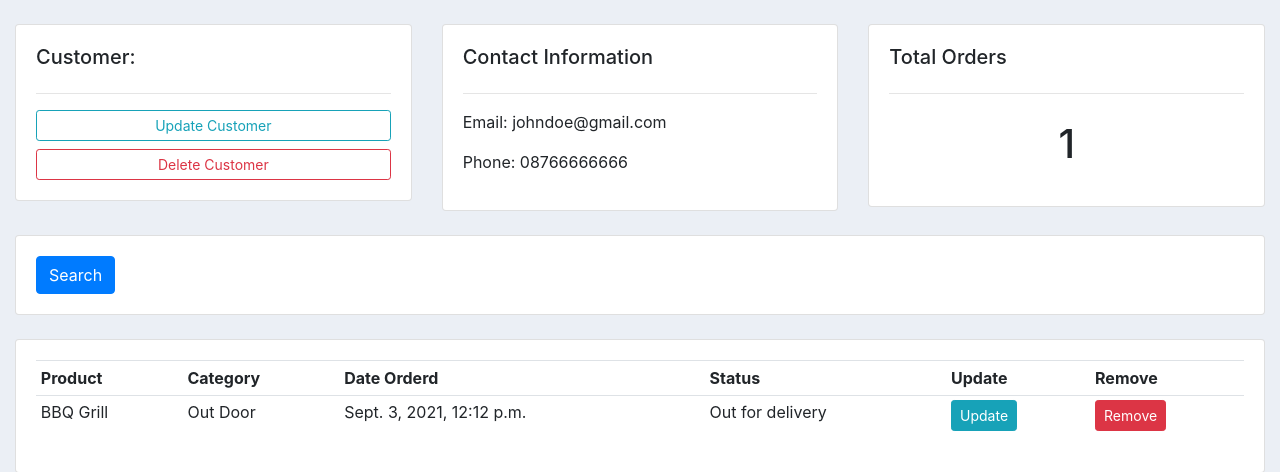
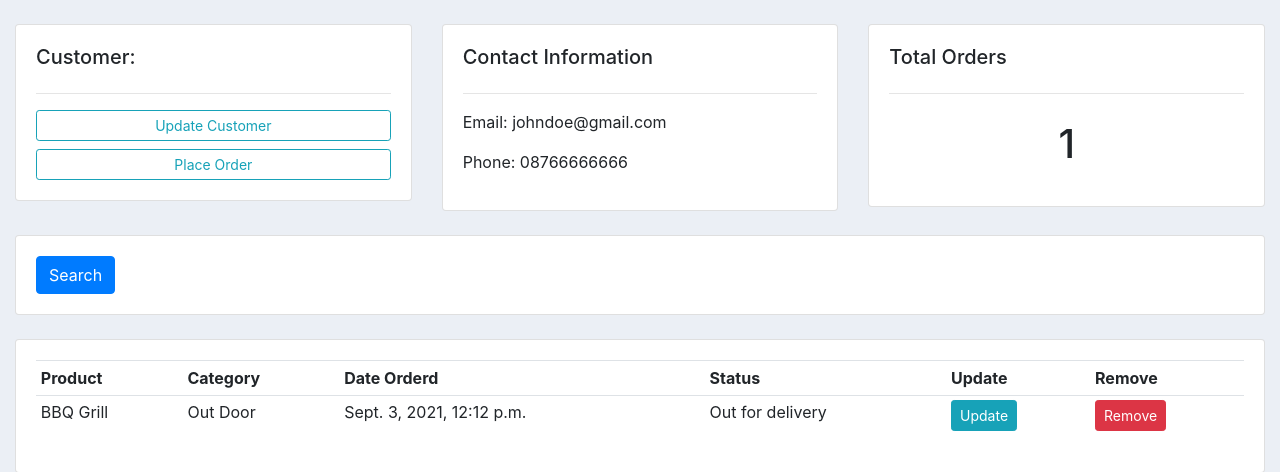
Before and after one commit to aryan008/ivy_test, a Django app: page /customer/1/ in a window 1280 px wide. Shown: the part 68-540 px from the top of the page. Run offline with Django 3.2, Linux system fonts and the light colour scheme; data comes from the database, SQL or seed files in the repository; some libraries are stand-ins or nearby versions.

Commit message:
inline formsets done

```diff
--- a/accounts/templates/accounts/customer.html
+++ b/accounts/templates/accounts/customer.html
@@ -10,7 +10,7 @@
 			<h5>Customer:</h5>
 			<hr>
 			<a class="btn btn-outline-info  btn-sm btn-block" href="">Update Customer</a>
-			<a class="btn btn-outline-danger  btn-sm btn-block" href="">Delete Customer</a>
+			<a class="btn btn-outline-info  btn-sm btn-block" href="{% url 'create_order' customer.id %}">Place Order</a>
 
 		</div>
 	</div>
--- a/accounts/templates/accounts/dashboard.html
+++ b/accounts/templates/accounts/dashboard.html
@@ -11,7 +11,6 @@
 		<h5>CUSTOMERS:</h5>
 		<hr>
 		<div class="card card-body">
-			<a class="btn btn-primary  btn-sm btn-block" href="">Create Customer</a>
 			<table class="table table-sm">
 				<tr>
 					<th></th>
--- a/accounts/urls.py
+++ b/accounts/urls.py
@@ -6,7 +6,7 @@ urlpatterns = [
     path("", views.home, name="home"),
     path("products/", views.products, name="products"),
     path("customer/<str:pk_test>/", views.customer, name="customer"),
-    path("create_order/", views.createOrder, name="create_order"),
+    path("create_order/<str:pk>/", views.createOrder, name="create_order"),
     path("update_order/<str:pk>/", views.updateOrder, name="update_order"),
     path("delete_order/<str:pk>/", views.deleteOrder, name="delete_order"),
 ]
--- a/accounts/views.py
+++ b/accounts/views.py
@@ -1,5 +1,6 @@
 from django.shortcuts import render, redirect
 from django.http import HttpResponse
+from django.forms import inlineformset_factory
 
 from .models import *
 from .forms import OrderForm
@@ -39,17 +40,21 @@ def customer(request, pk_test):
 
     return render(request, "accounts/customer.html", context)
 
-def createOrder(request):
-    form = OrderForm()
+def createOrder(request, pk):
+    OrderFormSet = inlineformset_factory(Customer, Order, fields=("product", "status"), extra=10)
+    customer = Customer.objects.get(id=pk)
+    #form = OrderForm(initial={'customer':customer})
+    formset = OrderFormSet(queryset=Order.objects.none(), instance=customer)
 
     if request.method=="POST":
-        form = OrderForm(request.POST)
-        if form.is_valid():
-            form.save()
+        #form = OrderForm(request.POST)
+        formset = OrderFormSet(request.POST, instance=customer)
+        if formset.is_valid():
+            formset.save()
             return redirect("/")
 
 
-    context = {'form':form}
+    context = {'form':formset}
     return render(request, "accounts/order_form.html", context)
 
 def updateOrder(request, pk):
```
Also changed, not shown: accounts/templates/accounts/order_form.html (+6 -1 lines).
